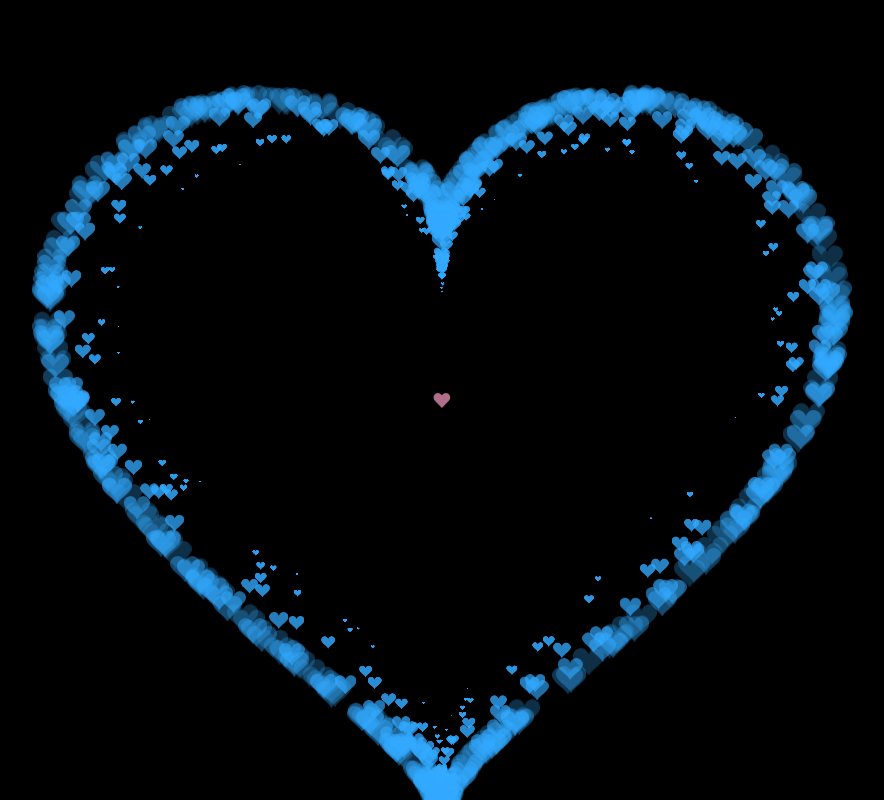
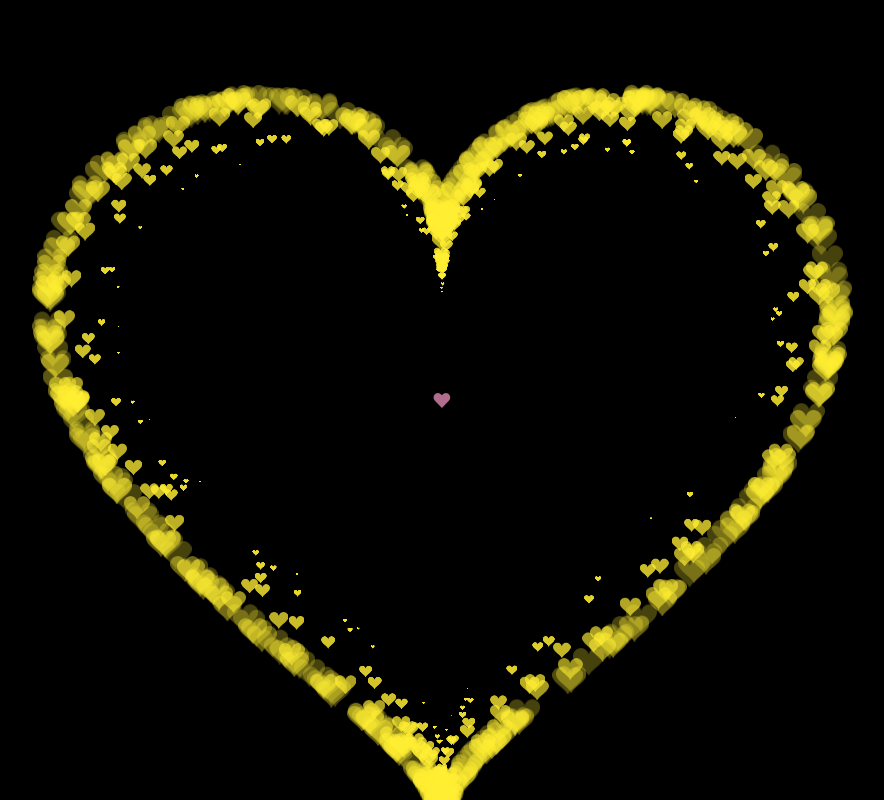
Before and after one commit to AnhAnhii/Sabu, a plain HTML site: page index.html in a window 1280 px wide. Shown: the whole page, without its empty margins (198-1082 px from the left). Drawn offline with Linux system fonts and the light colour scheme; animation ran at ten frames a second.

Commit message:
Update index.html

```diff
--- a/index.html
+++ b/index.html
@@ -25,7 +25,7 @@
   <script>
   const settings = {
     particles:{ length:800, duration:2.2, velocity:120, effect:-0.75, size:32 },
-    colors:{ particle:"#33aaff" }
+    colors:{ particle:"#ffee33" }
   };
 
   // RAF polyfill
```
